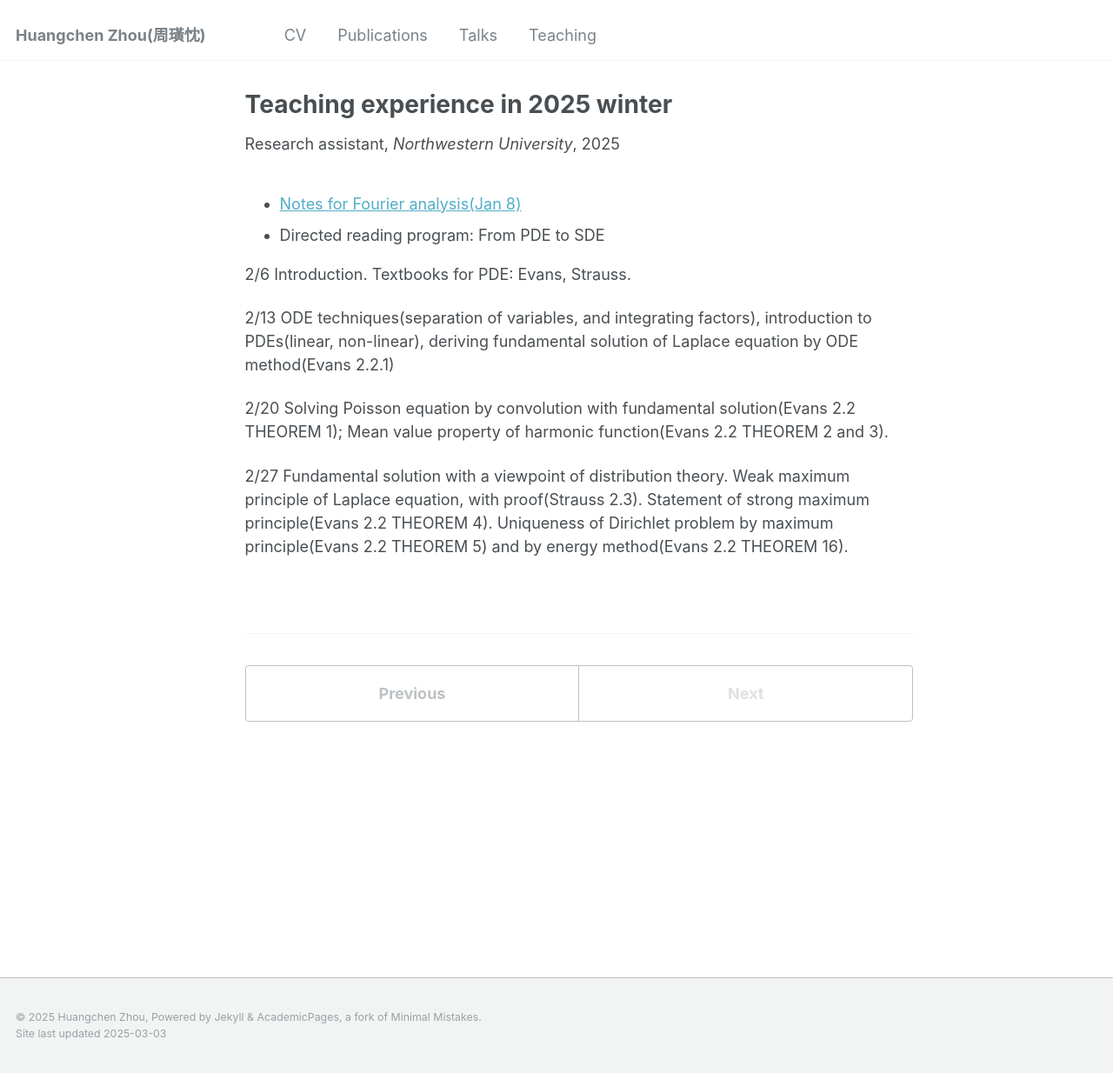
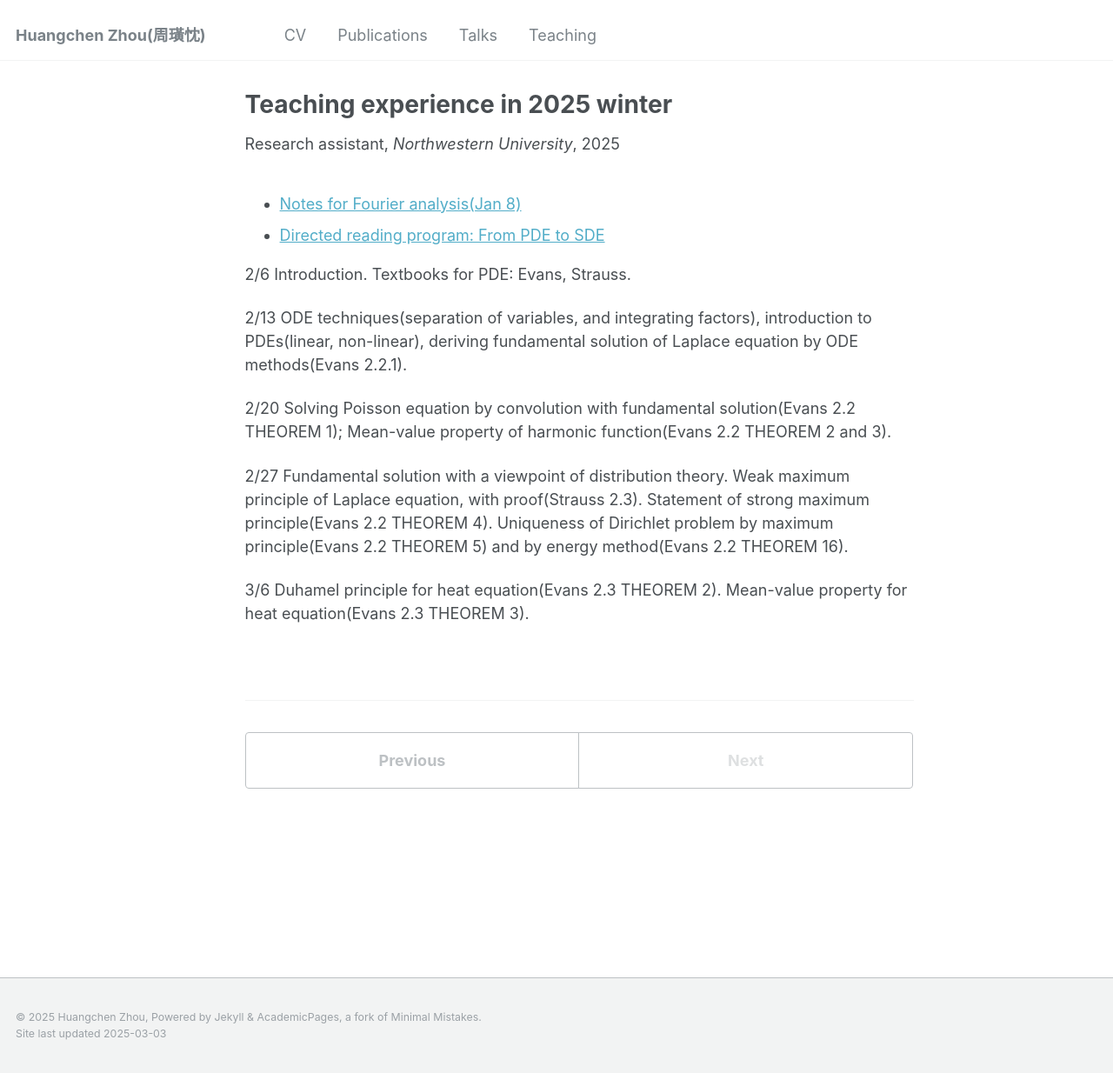
Before and after one commit to zhc515/zhc515.github.io, a Jekyll site: the page built from _teaching/2025-winter-teaching.md, in a window 1280 px wide and 1234 px high. Shown: the whole window at 87% size. Built offline with Jekyll 4.4.1, drawn with Linux system fonts in a browser that asks for light colours.

Commit message:
Update 2025-winter-teaching.md

```diff
--- a/_teaching/2025-winter-teaching.md
+++ b/_teaching/2025-winter-teaching.md
@@ -9,12 +9,14 @@ location: "Evanston, US"
 ---
 
 - [Notes for Fourier analysis(Jan 8)](http://zhc515.github.io/files/Fourier_analysis_Jan_8.pdf)
-- Directed reading program: From PDE to SDE
+- [Directed reading program: From PDE to SDE](https://zhc515.github.io/teaching/2025-winter-teaching)
 
 2/6 Introduction. Textbooks for PDE: Evans, Strauss.
 
-2/13 ODE techniques(separation of variables, and integrating factors), introduction to PDEs(linear, non-linear), deriving fundamental solution of Laplace equation by ODE method(Evans 2.2.1)
+2/13 ODE techniques(separation of variables, and integrating factors), introduction to PDEs(linear, non-linear), deriving fundamental solution of Laplace equation by ODE methods(Evans 2.2.1).
 
-2/20 Solving Poisson equation by convolution with fundamental solution(Evans 2.2 THEOREM 1); Mean value property of harmonic function(Evans 2.2 THEOREM 2 and 3).
+2/20 Solving Poisson equation by convolution with fundamental solution(Evans 2.2 THEOREM 1); Mean-value property of harmonic function(Evans 2.2 THEOREM 2 and 3).
 
 2/27 Fundamental solution with a viewpoint of distribution theory. Weak maximum principle of Laplace equation, with proof(Strauss 2.3). Statement of strong maximum principle(Evans 2.2 THEOREM 4). Uniqueness of Dirichlet problem by maximum principle(Evans 2.2 THEOREM 5) and by energy method(Evans 2.2 THEOREM 16).
+
+3/6 Duhamel principle for heat equation(Evans 2.3 THEOREM 2). Mean-value property for heat equation(Evans 2.3 THEOREM 3).
```
